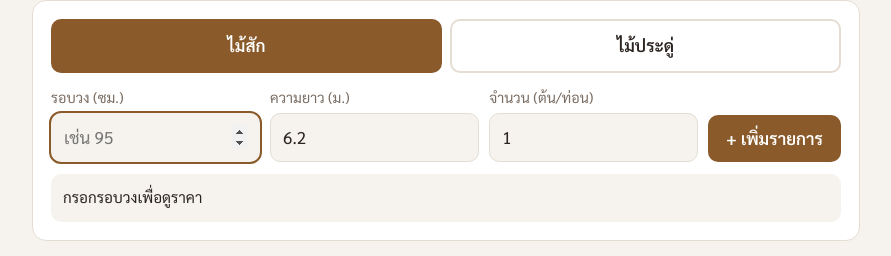
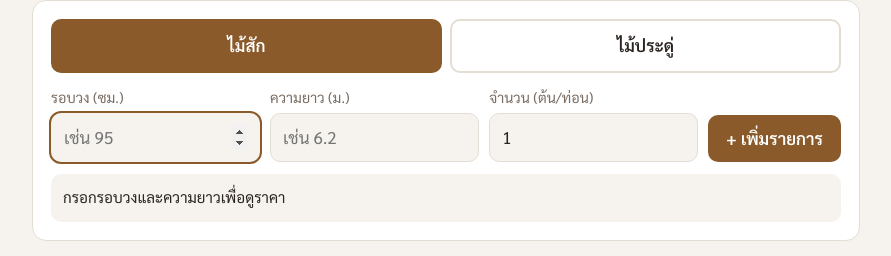
Before and after one commit to Nannaphat31108/Calculate, a plain HTML site: page index.html in a window 1280 px wide. Both pictures are taken after a click on the button "ไม้สัก". Shown: the part 133-389 px from the top of the page, without its empty margins (194-1085 px from the left). Drawn offline with Linux system fonts and the light colour scheme.

Commit message:
Leave length field empty by default
Co-Authored-By: Claude Opus 5.5 <noreply@anthropic.com>
Claude-Session: https://claude.ai/code/session_014YrXRVpTm8Gg4sCfNy1RMk

```diff
--- a/index.html
+++ b/index.html
@@ -72,11 +72,11 @@
     </div>
     <div class="row">
       <div><label for="girth">รอบวง (ซม.)</label><input id="girth" type="number" inputmode="decimal" min="0" placeholder="เช่น 95"></div>
-      <div><label for="len">ความยาว (ม.)</label><input id="len" type="number" inputmode="decimal" min="0" step="0.1" value="6.2"></div>
+      <div><label for="len">ความยาว (ม.)</label><input id="len" type="number" inputmode="decimal" min="0" step="0.1" placeholder="เช่น 6.2"></div>
       <div><label for="qty">จำนวน (ต้น/ท่อน)</label><input id="qty" type="number" inputmode="numeric" min="1" value="1"></div>
       <button class="primary" id="add">+ เพิ่มรายการ</button>
     </div>
-    <div class="preview" id="preview">กรอกรอบวงเพื่อดูราคา</div>
+    <div class="preview" id="preview">กรอกรอบวงและความยาวเพื่อดูราคา</div>
   </div>
 
   <div class="card">
@@ -156,7 +156,7 @@ function preview() {
   const len = parseFloat($("len").value);
   const qty = Math.max(1, parseInt($("qty").value) || 1);
   const p = $("preview");
-  if (!$("girth").value) { p.className = "preview"; p.textContent = "กรอกรอบวงเพื่อดูราคา"; return null; }
+  if (!$("girth").value) { p.className = "preview"; p.textContent = "กรอกรอบวงและความยาวเพื่อดูราคา"; return null; }
   const r = calc(type, g, len, qty);
   if (r.error) { p.className = "preview err"; p.textContent = r.error; return null; }
   p.className = "preview";
```
